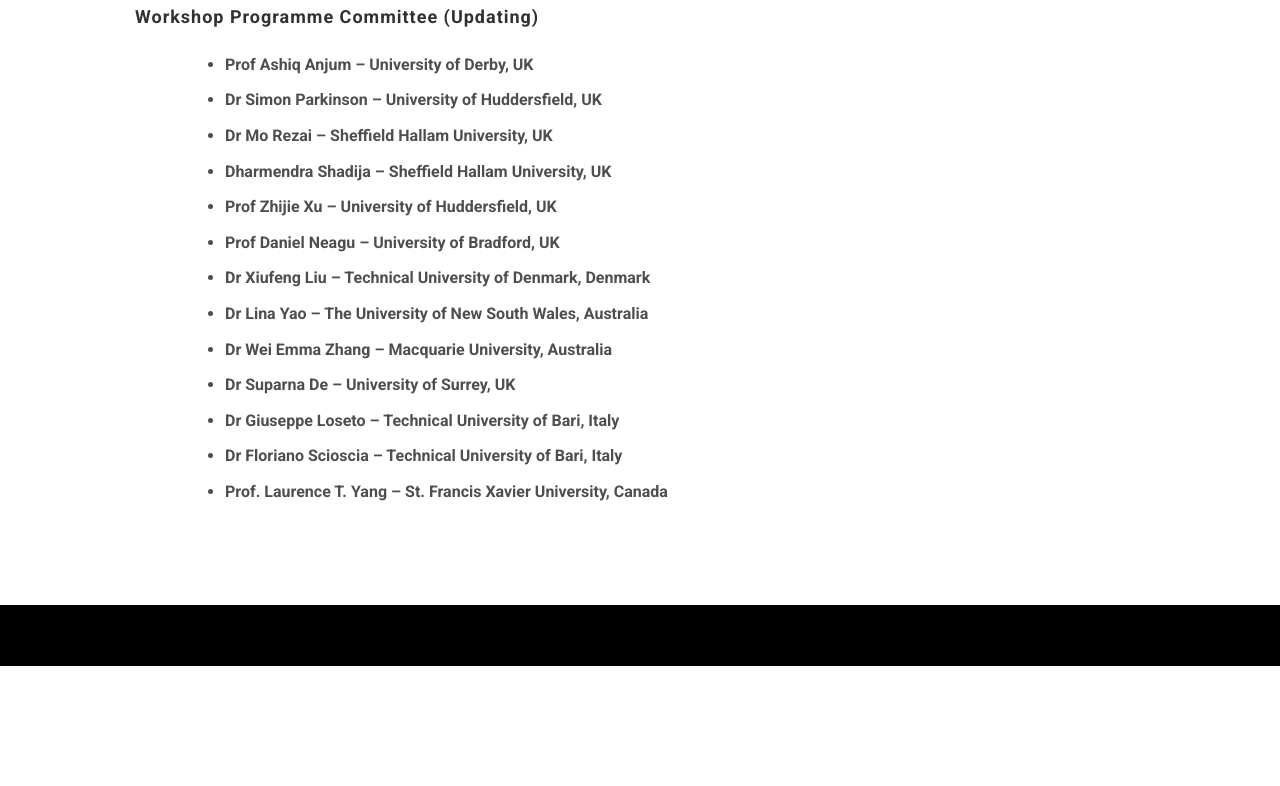
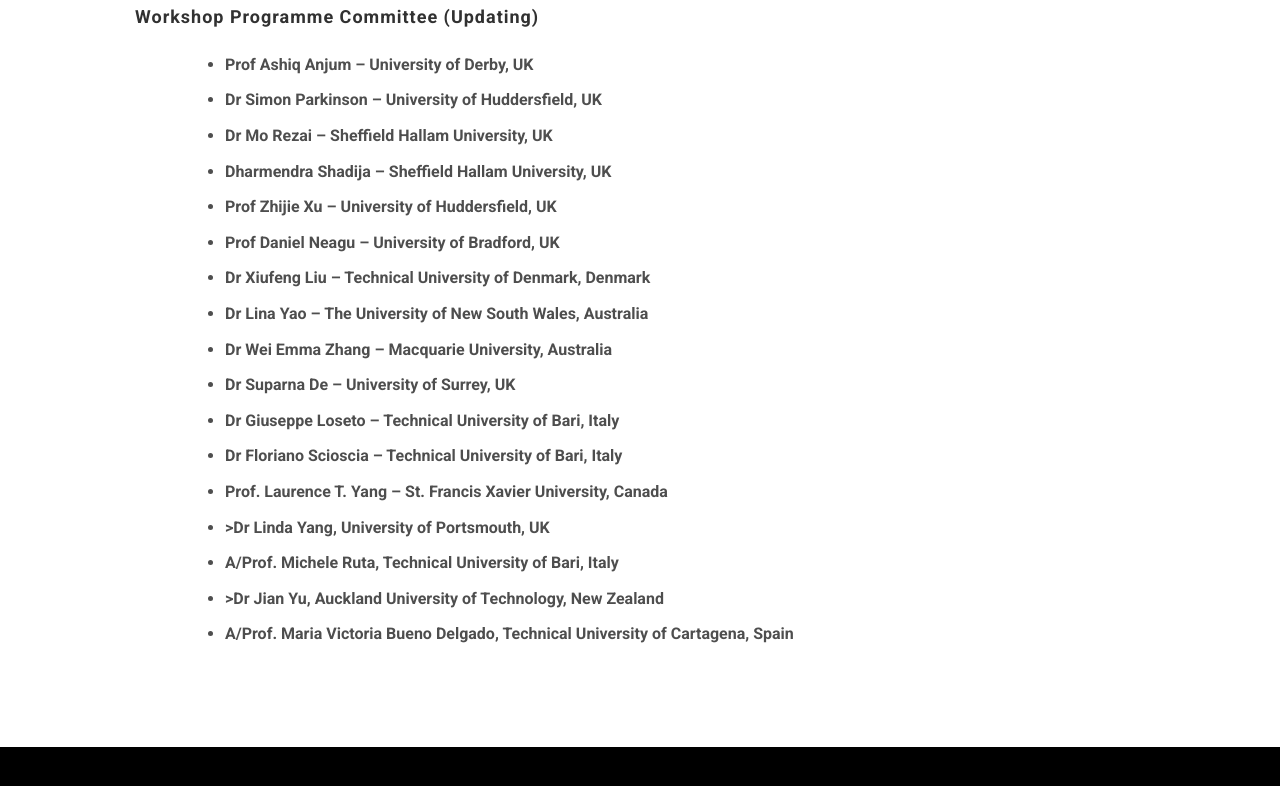
Before and after one commit to hud-cs-research/uciot2017, a website: page index.html in a window 1280 px wide. Shown: the part 3011-3797 px from the top of the page. Before the commit the page ends 3677 px from the top, so only its background shows below. Drawn offline with Linux system fonts and the light colour scheme; files whose address does not match are found by name.

Commit message:
added PC members

```diff
--- a/index.html
+++ b/index.html
@@ -210,6 +210,10 @@
                         <li>Dr Giuseppe Loseto – Technical University of Bari, Italy</li>
                         <li>Dr Floriano Scioscia – Technical University of Bari, Italy</li>
                         <li>Prof. Laurence T. Yang – St. Francis Xavier University, Canada</li>
+                        <li>>Dr Linda Yang, University of Portsmouth, UK</li>
+                        <li>A/Prof. Michele Ruta, Technical University of Bari, Italy</li>
+                        <li>>Dr Jian Yu, Auckland University of Technology, New Zealand</li>
+                        <li>A/Prof. Maria Victoria Bueno Delgado, Technical University of Cartagena, Spain</li>
 
                     </ul>
                     </div>
```
